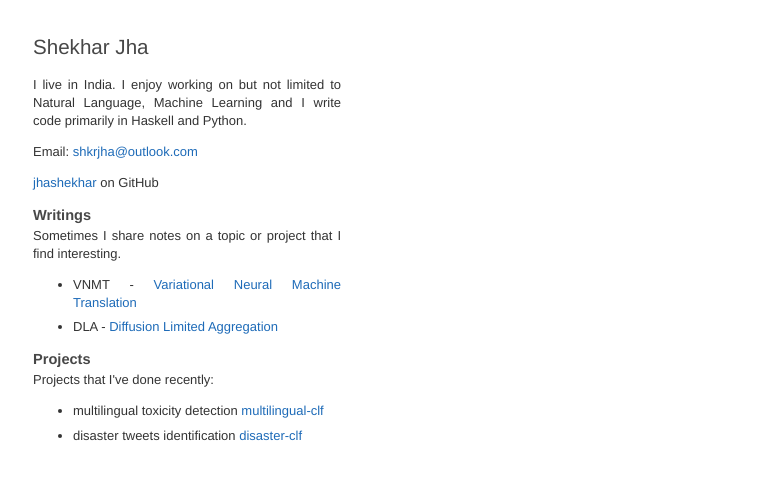
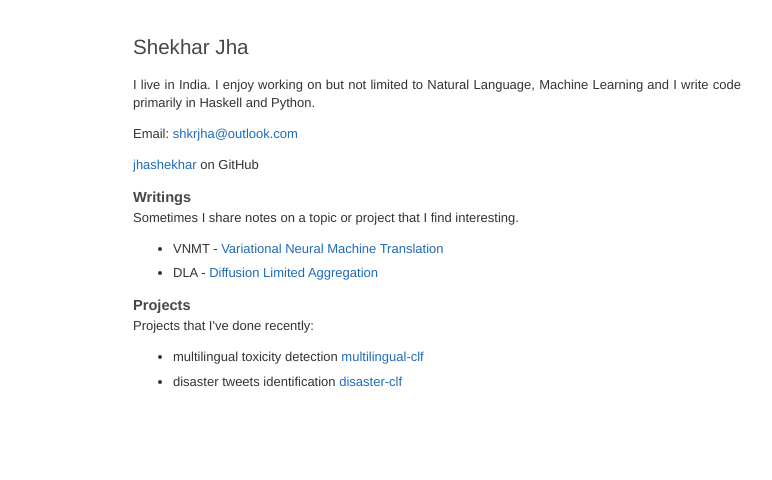
Before and after one commit to jhashekhar/jhashekhar.github.io, a Jekyll site: the page built from index.md, in a window 1280 px wide. Shown: the top 480 px of the page, without its empty margins (163-935 px from the left). Built offline with Jekyll 4.4.1, drawn with Linux system fonts in a browser that asks for light colours.

Commit message:
change body width

```diff
--- a/_layouts/index.html
+++ b/_layouts/index.html
@@ -16,7 +16,7 @@
 {% seo %}
 <!--<meta name="viewport" content="width=device-width, initial-scale=1">-->
     <meta name="theme-color" content="#157878">
-    <meta name="apple-mobile-web-app-status-bar-style" content="black-translucent">
+    <!--<meta name="apple-mobile-web-app-status-bar-style" content="black-translucent">-->
     <link rel="stylesheet" href="{{ '/assets/css/style.css?v=' | append: site.github.build_revision | relative_url }}">
   </head>
   <body>
--- a/_sass/jekyll-theme-cayman.scss
+++ b/_sass/jekyll-theme-cayman.scss
@@ -26,16 +26,14 @@
 }
 
 body {
-  padding: 0;
-  margin: 0;
   font-family: Helvetica;// Arial, sans-serif;
   font-size: 13px;
   line-height: 1.5;
   color: #333;
   width: 80%;
-  max-width: 500px;
-  margin-left: 100px;
-  margin-right: auto;
+  max-width: 800px;
+  margin-left: 200px;
+  margin-right: 20px;
   text-align: justify;
 }
 
```
